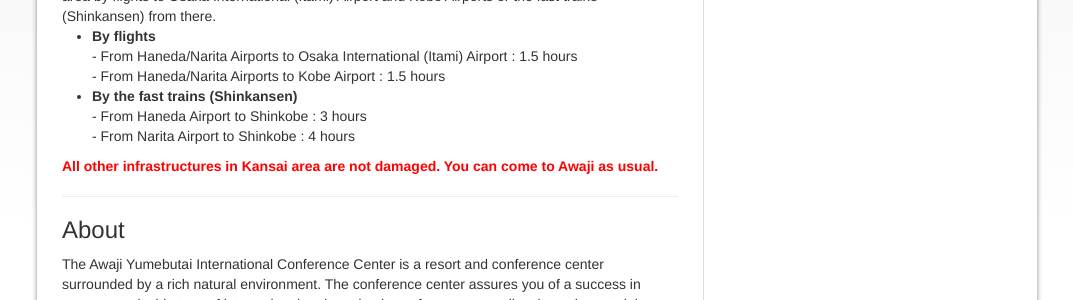
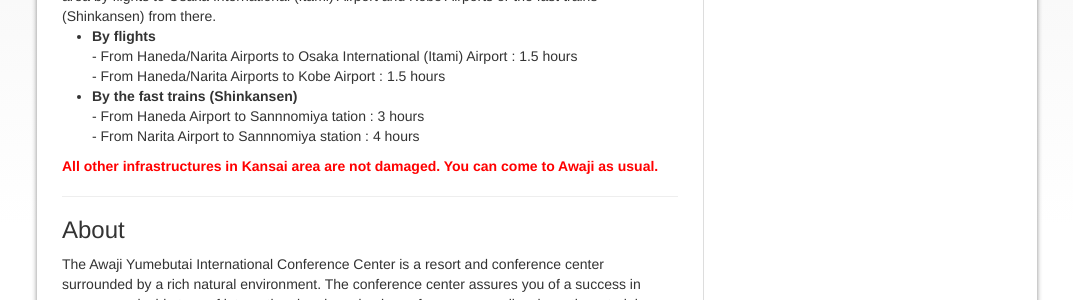
Before and after one commit to IJCKGconference/JIST2018, a Jekyll site: the page built from pages/attending/venue.html, in a window 1280 px wide and 900 px high, scrolled down 1549 px. Shown: the part 152-452 px from the top of the window, without its empty margins (103-1176 px from the left). Built offline with Jekyll 4.4.1, drawn with Linux system fonts in a browser that asks for light colours; comment, search, counter and statistics services are not loaded.

Commit message:
新神戸→三ノ宮に変更

```diff
--- a/pages/attending/venue.html
+++ b/pages/attending/venue.html
@@ -45,8 +45,8 @@
 </LI>
 
 <LI><B>By the fast trains (Shinkansen) </B><BR>
-- From Haneda Airport to Shinkobe : 3 hours<BR>
-- From Narita Airport to Shinkobe : 4 hours
+- From Haneda Airport to Sannnomiya tation : 3 hours<BR>
+- From Narita Airport to Sannnomiya station : 4 hours
 </LI>
 </UL>
 <font color="red"><b>All other infrastructures in Kansai area are not damaged. You can come to Awaji as usual.</b></font>
```
